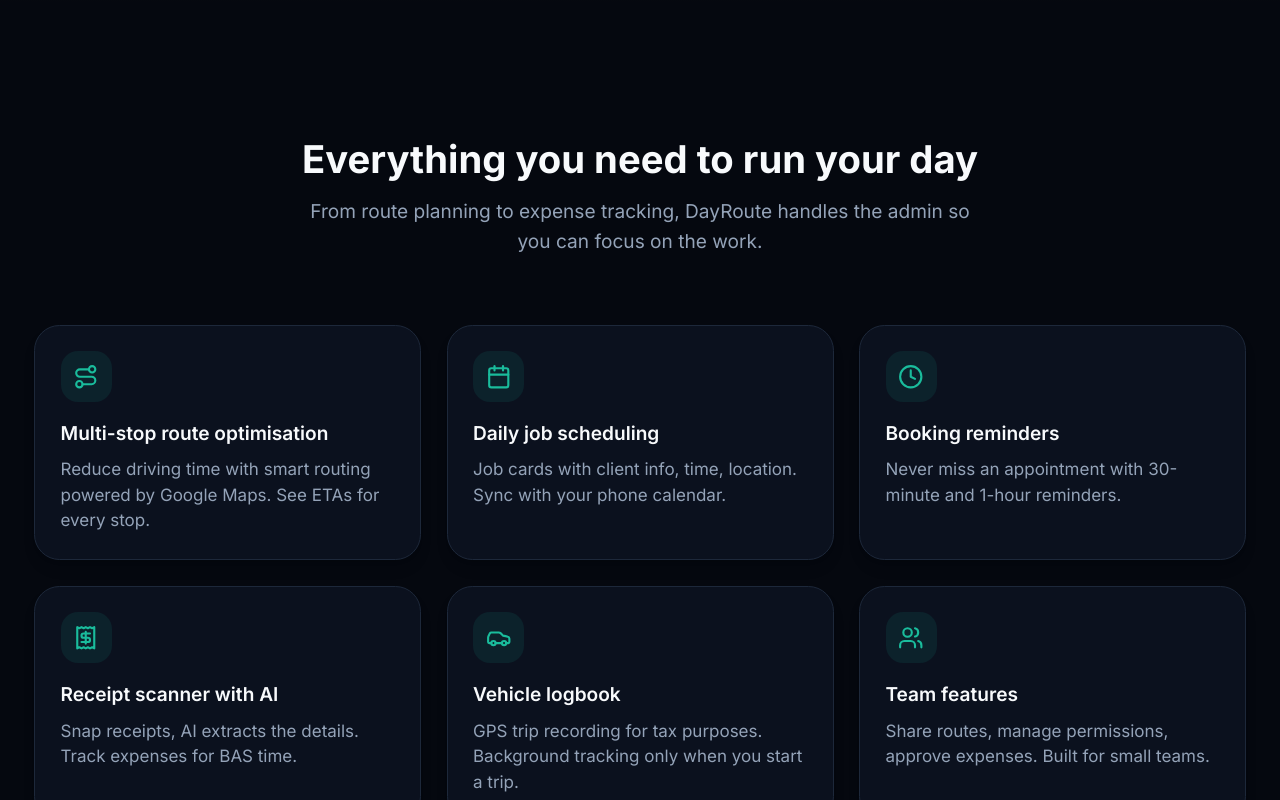
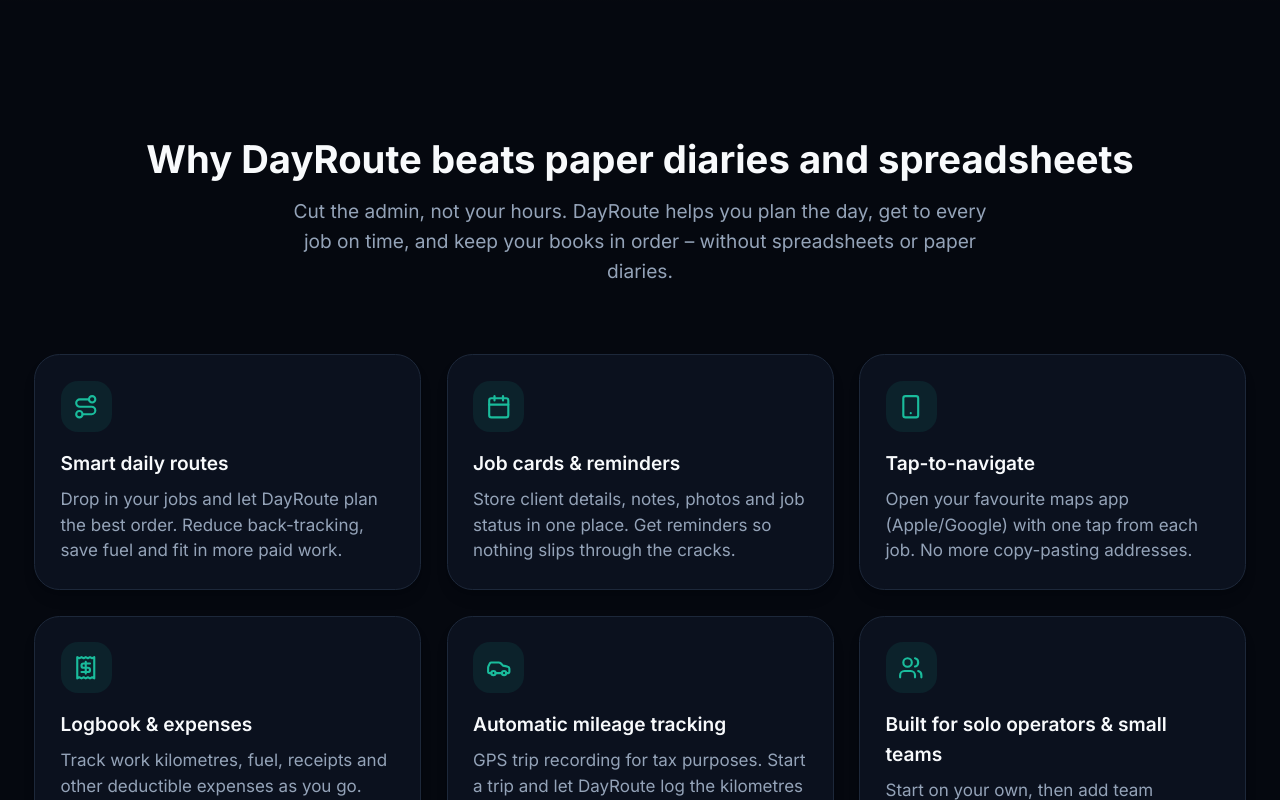
Before and after one commit to clutran78/dayroute-website, a Next.js app: page / in a window 1280 px wide. Shown: the part 2460-3260 px from the top of the page. Built offline with nearby package versions, Linux system fonts and the light colour scheme.

Commit message:
Improve homepage: better SEO title/desc, updated features copy, mini FAQ section, better waitlist copy

```diff
--- a/src/app/layout.tsx
+++ b/src/app/layout.tsx
@@ -17,11 +17,11 @@
 export const metadata: Metadata = {
   metadataBase: new URL("https://dayroute.com.au"),
   title: {
-    default: "DayRoute - Route Planner for Tradies & Field Service in Australia",
+    default: "DayRoute – Route Planner & Job Manager for Tradies & Mobile Pros in Australia",
     template: "%s | DayRoute",
   },
   description:
-    "Plan smarter routes. Finish jobs faster. DayRoute is the field-service day planner for tradies, cleaners, maintenance workers, NDIS providers, and home-visit clinicians in Australia.",
+    "Plan smarter routes, manage jobs & track expenses. DayRoute is the day planner for Aussie tradies, cleaners, NDIS providers & mobile pros. BAS-ready logbook included.",
   keywords: [
     "route planner",
     "field service management",
--- a/src/app/page.tsx
+++ b/src/app/page.tsx
@@ -46,39 +46,39 @@
 const features = [
   {
     icon: Route,
-    title: "Multi-stop route optimisation",
+    title: "Smart daily routes",
     description:
-      "Reduce driving time with smart routing powered by Google Maps. See ETAs for every stop.",
+      "Drop in your jobs and let DayRoute plan the best order. Reduce back-tracking, save fuel and fit in more paid work.",
   },
   {
     icon: Calendar,
-    title: "Daily job scheduling",
+    title: "Job cards & reminders",
     description:
-      "Job cards with client info, time, location. Sync with your phone calendar.",
+      "Store client details, notes, photos and job status in one place. Get reminders so nothing slips through the cracks.",
   },
   {
-    icon: Clock,
-    title: "Booking reminders",
+    icon: Smartphone,
+    title: "Tap-to-navigate",
     description:
-      "Never miss an appointment with 30-minute and 1-hour reminders.",
+      "Open your favourite maps app (Apple/Google) with one tap from each job. No more copy-pasting addresses.",
   },
   {
     icon: Receipt,
-    title: "Receipt scanner with AI",
+    title: "Logbook & expenses",
     description:
-      "Snap receipts, AI extracts the details. Track expenses for BAS time.",
+      "Track work kilometres, fuel, receipts and other deductible expenses as you go. Export reports that make BAS and tax time easier.",
   },
   {
     icon: Car,
-    title: "Vehicle logbook",
+    title: "Automatic mileage tracking",
     description:
-      "GPS trip recording for tax purposes. Background tracking only when you start a trip.",
+      "GPS trip recording for tax purposes. Start a trip and let DayRoute log the kilometres in the background.",
   },
   {
     icon: Users,
-    title: "Team features",
+    title: "Built for solo operators & small teams",
     description:
-      "Share routes, manage permissions, approve expenses. Built for small teams.",
+      "Start on your own, then add team members as you grow. Keep everyone on the same schedule and reduce 'where are you?' calls.",
   },
 ];
 
@@ -378,11 +378,11 @@
         <div className="mx-auto max-w-7xl px-4 sm:px-6 lg:px-8">
           <div className="text-center mb-12 sm:mb-16">
             <h2 className="text-2xl sm:text-3xl lg:text-4xl font-bold">
-              Everything you need to run your day
+              Why DayRoute beats paper diaries and spreadsheets
             </h2>
             <p className="mt-3 sm:mt-4 text-base sm:text-lg text-muted-foreground max-w-2xl mx-auto px-2">
-              From route planning to expense tracking, DayRoute handles the
-              admin so you can focus on the work.
+              Cut the admin, not your hours. DayRoute helps you plan the day, get to every job on time,
+              and keep your books in order – without spreadsheets or paper diaries.
             </p>
           </div>
 
@@ -585,16 +585,63 @@
         </div>
       </section>
 
+      {/* ===== MINI FAQ ===== */}
+      <section className="py-16 sm:py-24 border-t border-border">
+        <div className="mx-auto max-w-4xl px-4 sm:px-6 lg:px-8">
+          <h2 className="text-2xl sm:text-3xl font-bold text-center mb-10 sm:mb-12">
+            Quick answers
+          </h2>
+          <div className="grid grid-cols-1 md:grid-cols-2 gap-6 sm:gap-8">
+            <div className="p-5 sm:p-6 rounded-2xl bg-card border border-border">
+              <h3 className="font-semibold text-base sm:text-lg mb-2">Who is DayRoute for?</h3>
+              <p className="text-sm sm:text-base text-muted-foreground">
+                Tradies, cleaners, gardeners, NDIS providers, home-visit nurses, pest control,
+                mobile groomers – anyone who visits multiple locations each day.
+              </p>
+            </div>
+            <div className="p-5 sm:p-6 rounded-2xl bg-card border border-border">
+              <h3 className="font-semibold text-base sm:text-lg mb-2">Will it work offline?</h3>
+              <p className="text-sm sm:text-base text-muted-foreground">
+                Yes. Your schedule and job details are stored on your device.
+                You only need internet to sync or optimise a new route.
+              </p>
+            </div>
+            <div className="p-5 sm:p-6 rounded-2xl bg-card border border-border">
+              <h3 className="font-semibold text-base sm:text-lg mb-2">When will the iOS app be available?</h3>
+              <p className="text-sm sm:text-base text-muted-foreground">
+                We&apos;re submitting to the App Store very soon. Join the waitlist
+                to get notified the moment it&apos;s live.
+              </p>
+            </div>
+            <div className="p-5 sm:p-6 rounded-2xl bg-card border border-border">
+              <h3 className="font-semibold text-base sm:text-lg mb-2">Is there a free trial?</h3>
+              <p className="text-sm sm:text-base text-muted-foreground">
+                Yes! Every plan includes a 7-day free trial. No credit card required
+                to start – just download and go.
+              </p>
+            </div>
+          </div>
+          <div className="mt-8 text-center">
+            <Button variant="outline" asChild>
+              <Link href="/faq">
+                See all FAQs
+                <ChevronRight className="ml-1 h-4 w-4" />
+              </Link>
+            </Button>
+          </div>
+        </div>
+      </section>
+
       {/* ===== WAITLIST ===== */}
       <section id="waitlist" className="py-16 sm:py-24 lg:py-32 bg-card/50">
         <div className="mx-auto max-w-7xl px-4 sm:px-6 lg:px-8">
           <div className="max-w-2xl mx-auto text-center">
             <h2 className="text-2xl sm:text-3xl lg:text-4xl font-bold">
-              Be the first to know
+              Get early access
             </h2>
             <p className="mt-3 sm:mt-4 text-base sm:text-lg text-muted-foreground px-2">
-              DayRoute is coming soon to the App Store. Join the waitlist to get
-              early access and launch updates.
+              Join the waitlist to get early access, launch pricing and behind-the-scenes updates.
+              No spam – just useful stuff.
             </p>
 
             {submitted ? (
```
